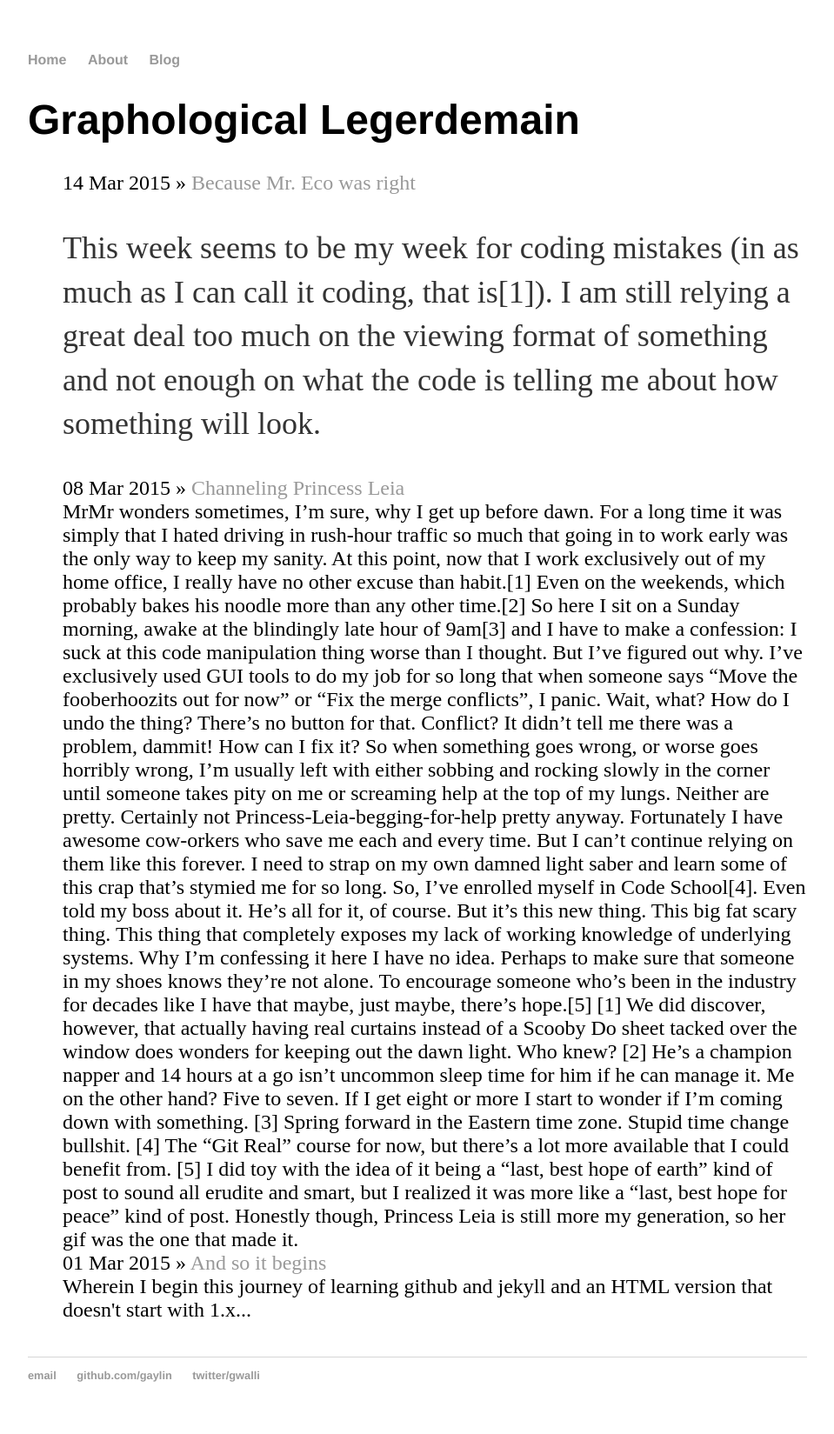
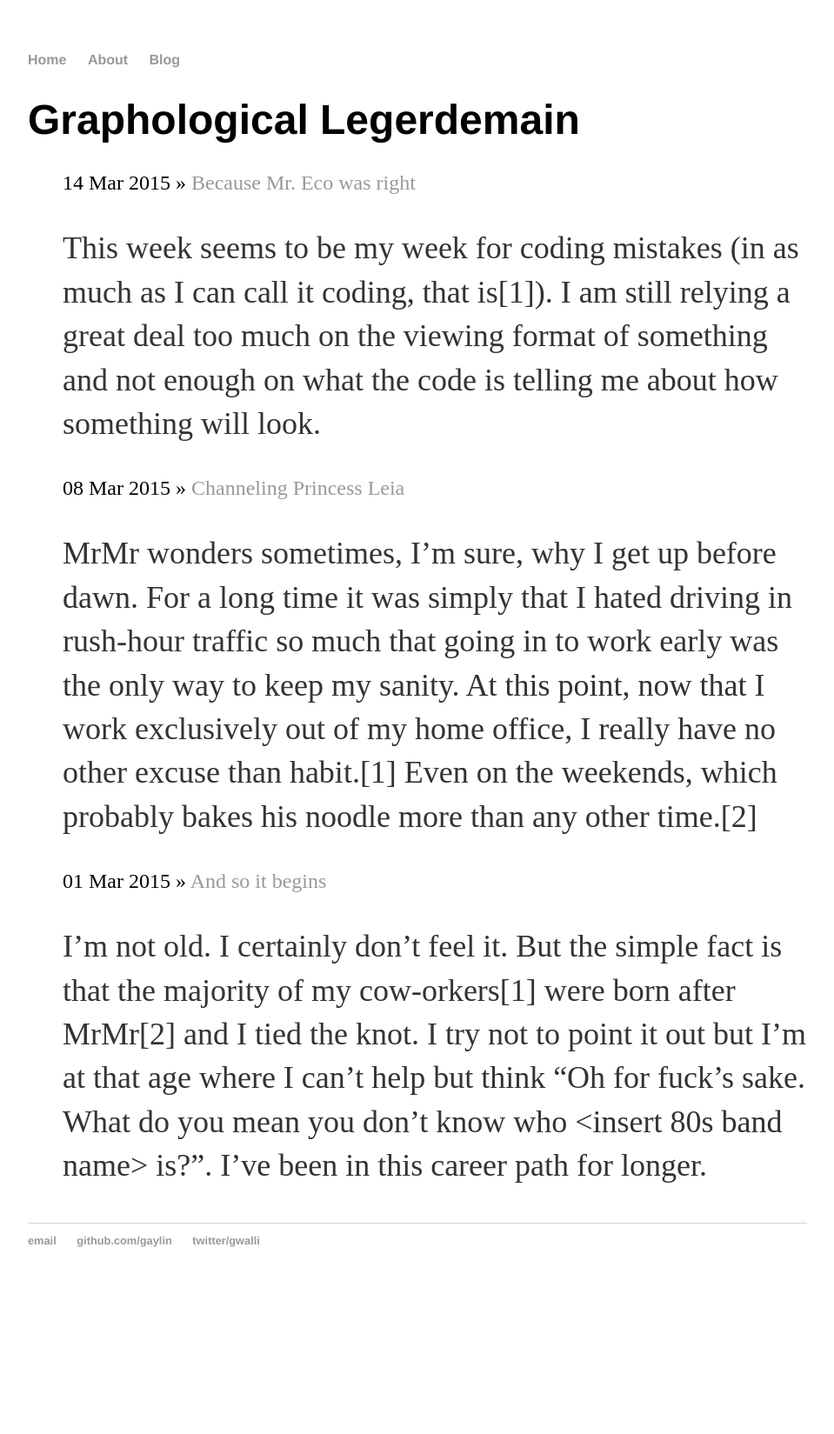
Before and after one commit to gaylin/gaylin.github.io, a Jekyll site: the page built from blog/index.html, in a window 1280 px wide. Shown: the whole page at 87% size, without its empty margins (160-1119 px from the left). Built offline with Jekyll 4.4.1, drawn with Linux system fonts in a browser that asks for light colours; Markdown is read by kramdown in place of the engine named in the settings; after the commit the page ends 1494 px from its top, so only the background shows below that.

Commit message:
Revert "add excerpt separator like wordpress"

```diff
--- a/_config.yml
+++ b/_config.yml
@@ -2,4 +2,3 @@ name: Graphological Legerdemain
 markdown: redcarpet
 permalink: /blog/:year/:month/:day/:title
 timezone: America/Detroit
-excerpt_separator: "<!-- more -->"
--- a/_posts/2015-03-01-and-so-it-begins.md
+++ b/_posts/2015-03-01-and-so-it-begins.md
@@ -2,7 +2,6 @@
 layout: post
 title: "And so it begins"
 date: 2015-03-01
-excerpt: Wherein I begin this journey of learning github and jekyll and an HTML version that doesn't start with 1.x...
 ---
 
 I'm not old. I certainly don't feel it. But the simple fact is that the majority of my cow-orkers[1] were born after MrMr[2] and I tied the knot. I try not to point it out but I'm at that age where I can't help but think "Oh for fuck's sake. What do you mean you don't know who \<insert 80s band name\> is?". I've been in this career path for longer.
--- a/_posts/2015-03-14-there-and-back-again.md
+++ b/_posts/2015-03-14-there-and-back-again.md
@@ -4,7 +4,7 @@ title: "Because Mr. Eco was right"
 date: 2015-03-14
 ---
 
-This week seems to be my week for coding mistakes (in as much as I can call it coding, that is[1]). I am still relying a great deal too much on the viewing format of something and not enough on what the code is telling me about how something will look.<!--more-->
+This week seems to be my week for coding mistakes (in as much as I can call it coding, that is[1]). I am still relying a great deal too much on the viewing format of something and not enough on what the code is telling me about how something will look.
 
 I sat down this week and work and renamed in excess of 200 image files to a more consistent format. Sadly it wasn't a case where I could beg one of my awesome cow-orkers to wave a magic scripting wand. The files really did require human eyes to look at the content of the image and say "Well obviously 'screenshot01.png' isn't going to cut it here." We were aiming for a loose BEM-style naming scheme[2].
 
--- a/blog/index.html
+++ b/blog/index.html
@@ -6,12 +6,6 @@ title: Graphological Legerdemain
 	<ul class="posts">
 
 	  {% for post in site.posts %}
-	    <li><span>{{ post.date | date_to_string }}</span> » <a href="{{ post.url }}" title="{{ post.title }}">{{ post.title }}</a><br>
-	    	{% if post.content contains '<!--more-->' %}
-	    	    {{ post.content | split:'<!--more-->' | first }}
-	    	{% else %}
-	    	    {{ post.excerpt | strip_html }}
-	    	{% endif %}
-	    </li>
+	    <li><span>{{ post.date | date_to_string }}</span> » <a href="{{ post.url }}" title="{{ post.title }}">{{ post.title }}</a><br>{{ post.excerpt }}</li>
 	  {% endfor %}
 	</ul>
```
